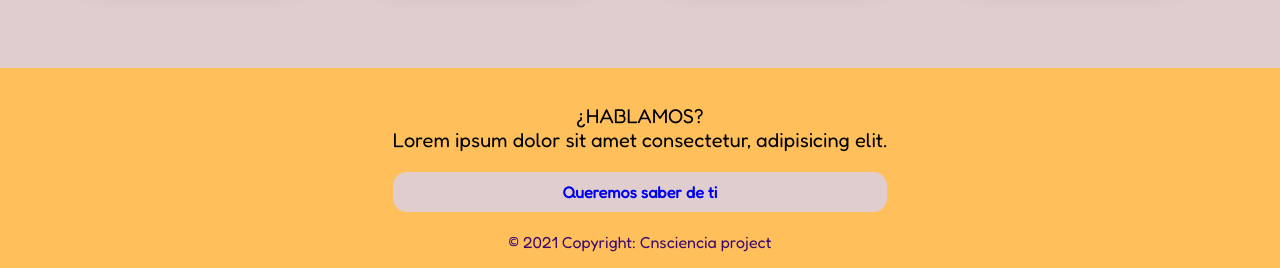
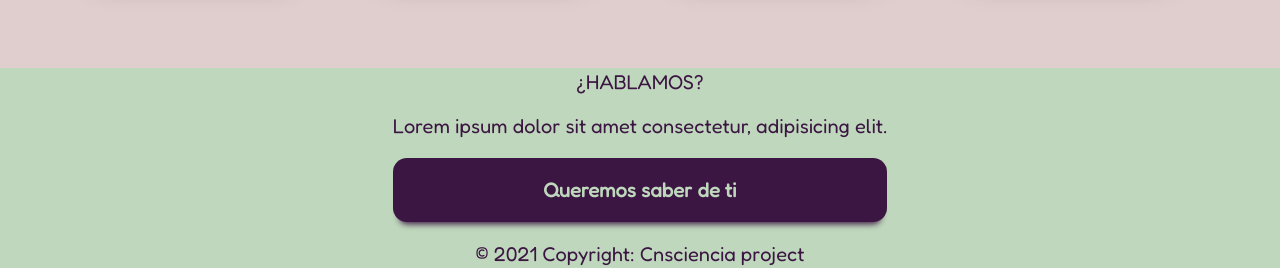
Before and after one commit to AintzaneM/health_project_client, a React (Create React App) app: page / in a window 1280 px wide. Shown: the part 2091-2359 px from the top of the page. Built offline with nearby package versions, Linux system fonts and the light colour scheme.

Commit message:
styled footer updated

```diff
--- a/src/components/footer/Footer.js
+++ b/src/components/footer/Footer.js
@@ -6,32 +6,21 @@ import styled from 'styled-components'
 const Footer = () => {
   return (
     <ContainerFooter>
-        <FooterRight>
+
             <TextLeft>
-                <p>
-                ¿HABLAMOS?<br/>
-                Lorem ipsum dolor sit amet consectetur, adipisicing elit.
+
+                <span>¿HABLAMOS?</span>
+                <p>Lorem ipsum dolor sit amet consectetur, adipisicing elit.
                 </p>
                 <a href="/">
                     Queremos saber de ti
                 </a>
 
-                <FooterBottom>
-                    <span>© 2021 Copyright: Cnsciencia project</span>
-                </FooterBottom>
+
+                <span>© 2021 Copyright: Cnsciencia project</span>
+
             </TextLeft>
 
-            {/* <TextRight >
-                <p className="container-left">CONTACTA<br/>
-                <Call/> 6XX XX XX XX <br/>
-                <Home/>Iste atque ea quis molestias.
-                <FooterIcons>
-                    <Instagram className="instagram-icon"/>
-                    <Email className="email-icon"/>
-                </FooterIcons>
-                </p>
-            </TextRight> */}
-        </FooterRight>
     </ContainerFooter>
   )
 }
@@ -39,51 +28,23 @@ const Footer = () => {
 export default Footer
 
 const ContainerFooter = styled.div`
-
 height: 25vh;
 width: 100%;
-background-color: #ffc05c;
+background-color: #bfd8bd;
+color:  #3c1642;
 display:flex;
 align-items: center;
 justify-content:center;
 text-align: center;
 // flex-direction: column;
 `
-
-// const FooterIcons = styled.div`
-// padding-top: 20px;
-// display:flex;
-// // justify-content: center;
-// align-items: center;
-// .instagram-icon {
-//     margin-right: 10px;
-// }
-
-// .email-icon{
-//     margin-left: 10px;
-
-// }
-// `
-const FooterRight =styled.div`
-
-// // padding-top: 40px;
-// display:flex;
-// // flex-direction: row;
-// // align-items: center;
-// // justify-content: center;
-// // width: 100%;
-// // height: 20px;
-// margin-bottom: 10px;
-
-
-
-`
 const TextLeft = styled.div`
 
 p{
-    margin-bottom: 20px;
     font-size: 20px;
-    // width: 40%;
+}
+span{
+    font-size: 20px;
 }
 
 a{
@@ -92,16 +53,21 @@ a{
     align-items: center;
     justify-content: center;
     text-align:center;
-    // margin: 0 20px;
-    // width: 40%;
-    background-color: #e0cdcd;
+    font-size: 20px;
+    cursor: pointer;
+    background-color: #3c1642;
+    color: #bfd8bd;
     border-radius: 14px;
-    padding:10px;
+    padding:20px;
+    margin: 20px auto;
     position: relative;
     font-weight: bold;
+    -webkit-box-shadow: 0 8px 6px -6px #3c1642;
+    -moz-box-shadow: 0 8px 6px -6px #3c1642;
+         box-shadow: 0 8px 6px -6px #3c1642;
     &:hover{
-    background-color: #3c096c;
-    color: #e0cdcd;
+    background-color: #edeec9;
+    color: #3c1642;
 }
 `
 // const TextRight = styled.div`
@@ -118,8 +84,8 @@ a{
 
 // }
 // `
-const FooterBottom = styled.div`
-position:relative;
-margin-top: 20px;
-color: #3c096c;
-`
+// const FooterBottom = styled.div`
+// position:relative;
+// margin-top: 20px;
+// color: #3c096c;
+// `
```
